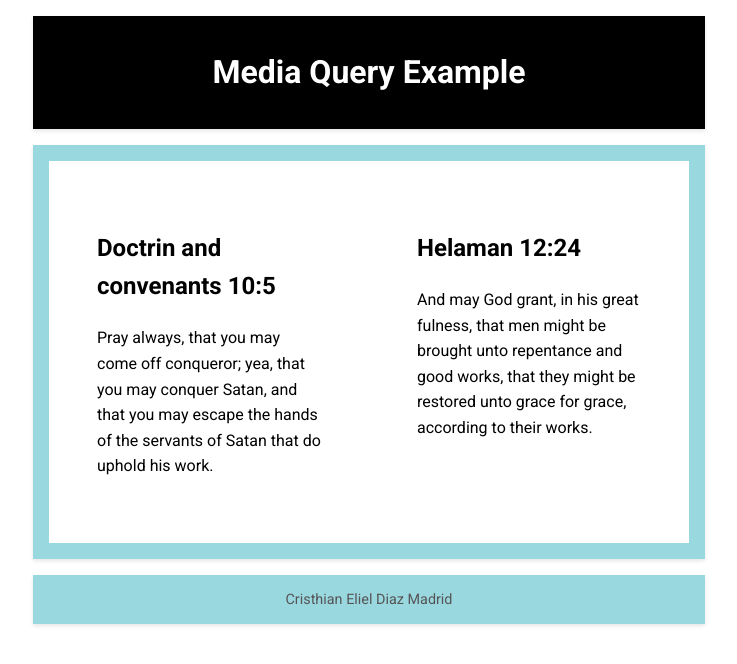
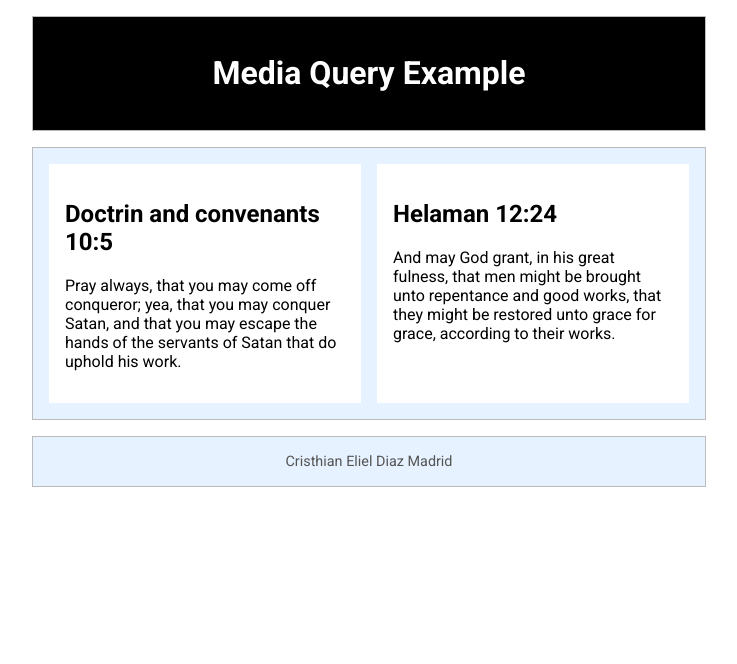
Before and after one commit to diazeliel/wdd131, a plain HTML site: page week02/media-query.html in a window 1280 px wide. Shown: the whole page, without its empty margins (271-1008 px from the left). Drawn offline with Linux system fonts and the light colour scheme.

Commit message:
practice

```diff
--- a/week02/styles/media-query-large.css
+++ b/week02/styles/media-query-large.css
@@ -1,44 +1,31 @@
-@import url('https://fonts.googleapis.com/css2?family=Roboto:wght@400;700&display=swap');
-@media only screen and (min-width: 32rem) {
+body {font-family: 'Roboto', sans-serif;}
 
-
-body {
-    font-family: 'Roboto', sans-serif;
-    margin: 0;
-    padding: 0;
-}
-
-header {
-    max-width: 640px;
-    margin: 1rem auto;
-    border: 1px solid black(0, 0, 0, 0.1);
-    padding: 1rem;
-    color: white;
-    background-color: #000000;
-    box-shadow: 0 2px 4px rgba(0, 0, 0, 0.1);
-}
-main, footer {
-    max-width: 640px;
-    margin: 1rem auto;
-    border: 1px solid black(0, 0, 0, 0.1);
-    padding: 1rem;
-    background-color: #9ad8e0;
-    box-shadow: 0 2px 4px rgba(0, 0, 0, 0.1);
-}
-header {
-    text-align: center;
+header, main, footer {
+  max-width: 640px;
+  margin: 1rem auto;
+  border: 1px solid #bbb;
+  padding: 1rem;
+  background-color: #e6f2ff;
 }
 
 main {
-    line-height: 1.6;
-    display: grid;
-    grid-template-columns: 1fr 1fr;
+  display: grid;
+  grid-template-columns: 1fr;
+  grid-gap: 1rem;
 }
 
-footer {
-    text-align: center;
-    font-size: 0.9rem;
-    color: #555;
+section {
+  padding: 1rem;
+  background-color: #fff;
 }
 
+@media screen and (min-width: 500px) {
+  header {
+    background-color: #000;
+    color: #fff;
+  }
+
+  main {
+    grid-template-columns: 1fr 1fr;
+  }
 }
```
